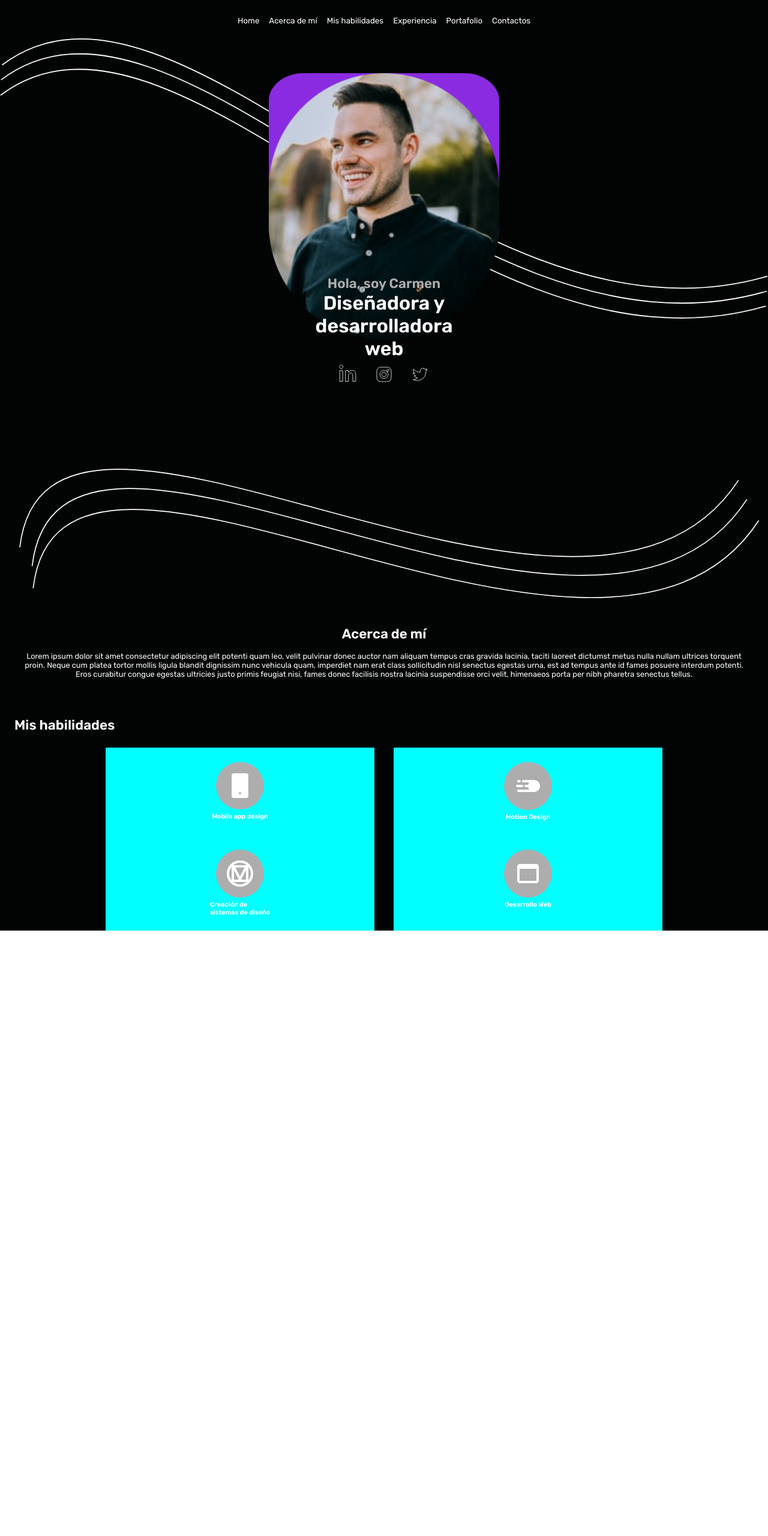
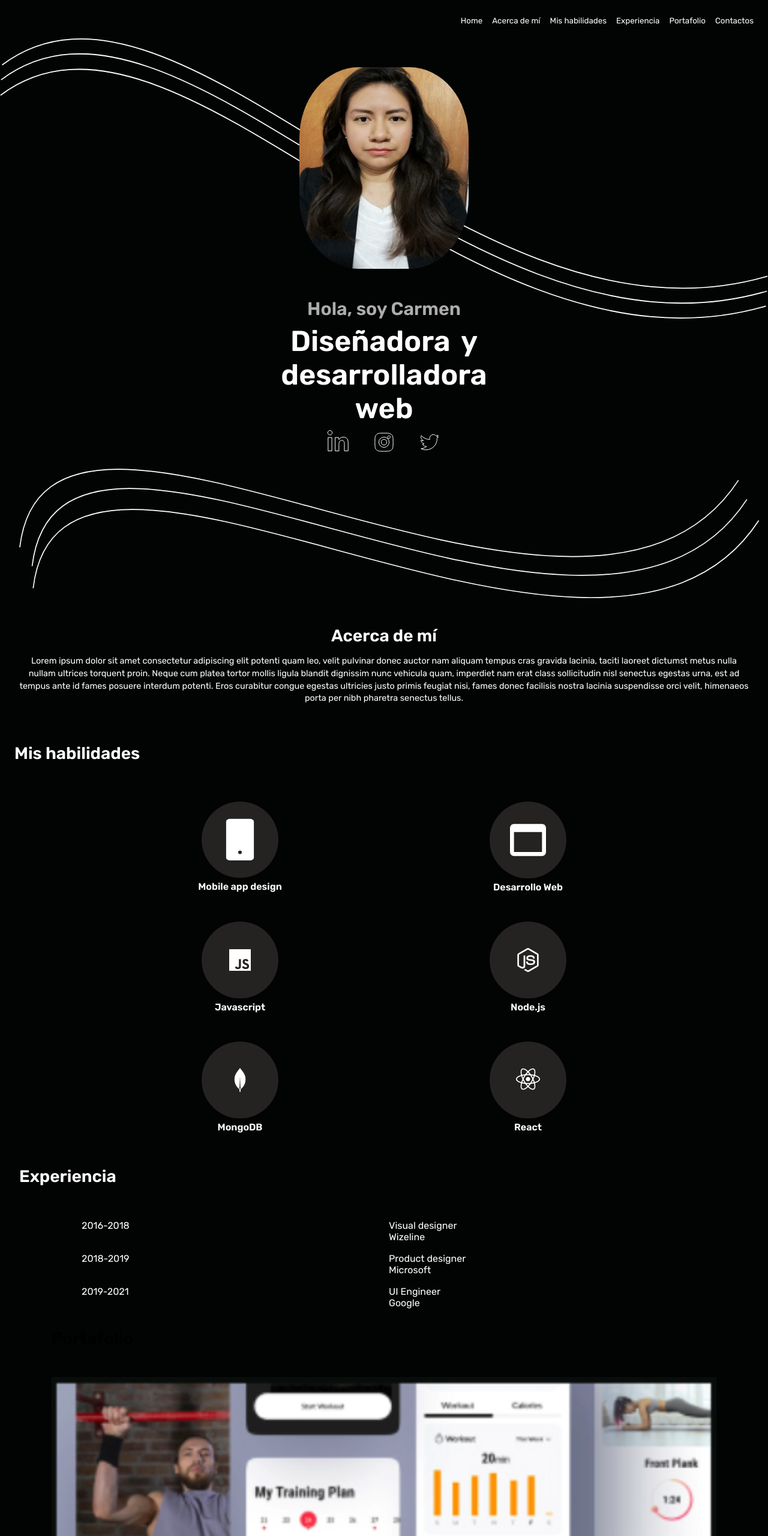
Before and after one commit to CarmenXP/PortafolioCarmenXocua, a plain HTML site: page Portafolio 7/index.html in a window 1280 px wide. Shown: the top 2560 px of the page at 60% size. Before the commit the page ends 1551 px from the top, so only its background shows below. Drawn offline with nearby package versions, Linux system fonts and the light colour scheme.

Commit message:
maquetado responsivo

```diff
--- a/Portafolio 7/assets/css/styles.css
+++ b/Portafolio 7/assets/css/styles.css
@@ -9,7 +9,8 @@
     padding: 0;
     margin: 0;
     box-sizing: border-box;
-    font-family:  'Rubik', sans-serif;;
+    font-family:  'Rubik', sans-serif;
+
 
 }
 header{
@@ -40,7 +41,9 @@ nav{
     border-bottom: 1px solid black;
     margin-bottom: .25rem;
     color: var(--tittles);
+    width: 100vw;
 }
+
 ul{
     display: flex;
     list-style: none;
@@ -59,6 +62,7 @@ nav > ul > li > a{
 .curly1, .curly2{
 
 width: 100vw;
+background-color: none;
 
 }
 .curly1{
@@ -67,19 +71,18 @@ width: 100vw;
 
 .photo{
 
-    height: 30%;
-    width: 30%;
+    height: 32%;
+    width: 27.5%;
     border-radius: 15%;
     position: absolute;
-    background-color: blueviolet;
-
-    top: 12%
+    background-color: none;
+    top: 13%
 }
 .image{
     width: 100%;
     object-fit: fills;
-
-
+    border-radius: 40%;
+    height: 100%;
 }
 .presentation{
     width: 100vw;
@@ -89,7 +92,8 @@ width: 100vw;
     align-items: center;
     flex-direction: column;
     position: absolute;
-    bottom: 25%;
+    bottom: 22%;
+    background-color: none;
 }
 
 .linkedin, .instagram, .twitter{
@@ -101,6 +105,7 @@ width: 100vw;
     text-align: center;
     padding: 1.5rem 2rem;
     background-color: var(--background-body);
+    color: var(--tittles);
     color: var(--tittles);
 }
 .aboutMe > h2{
@@ -131,24 +136,241 @@ width: 100vw;
 
 }
 .skill{
-    background-color: aqua;
+
     padding: 1.5rem 0 ;
     display: flex;
     flex-direction: column;
     align-items: center;
-
+    text-align: center;
 }
 .skill > img{
     padding: 1rem;
     width: 5rem;
     border-radius: 50%;
-    background-color: var(--letter);
+    background-color: rgb(37, 34, 34);
 
+}
+.skill i{
+    padding: 1rem;
+    width: 5rem;
+    height: 5rem;
+    border-radius: 50%;
+    background-color: rgb(37, 34, 34);
+}
+.bx{
+   font-size: xx-large;
+   font-weight: 400;
+   width: 100%;
 }
 .skill > h6{
     margin-top: .3rem;
+    font-size: small;
+}
+.experience{
+    background-color: var(--background-body);
+
+}
+.experience>h2{
+    font-size: 1.4rem;
+    padding: 2rem;
+    color: var(--tittles);
 }
 .line-time{
     display: grid;
-    grid-template-columns: auto auto;
+    grid-template-columns: 40% 40%;
+    justify-content: center;
+    color: var(--tittles);
 }
+
+.line-time > p{
+    border-bottom: 1px solid black;
+    padding: .5rem .5rem ;
+}
+.portafolio{
+    padding: 1.5rem;
+    display: grid;
+    grid-template-columns: 90%;
+    row-gap: 2rem;
+    justify-content: center;
+    background-color: var(--background-body);
+
+}
+.portafolio>h2{
+    font-size: 1.4rem;
+
+}
+.project > img{
+    width: 100%;
+}
+.contact{
+    background-color: var(--background-body);
+    color: var(--tittles);
+}
+.contact > h2{
+    font-size: 1.4rem;
+    padding: 1rem 0 0 2rem;
+
+
+}
+.myContac{
+    display: grid;
+    grid-template-columns: 49% 49%;
+    justify-content: center;
+    margin-top: 1rem;
+    padding: 1rem 0 3rem  0;
+}
+
+
+.cardContac{
+  text-align: center;
+}
+.cardContac > p{
+    font-size: small;
+
+}
+.cardContac > img{
+    background-color: rgb(37, 34, 34);
+    padding: .9rem;
+    border-radius: 50%;
+    margin-bottom: .5rem;
+}
+footer{
+    text-align: center;
+    background-color: var(--background-body);
+    color: var(--tittles);
+}
+footer > p{
+    font-size: medium;
+    padding: 2rem ;
+}
+
+@media screen and ( min-width:500px ){
+    .photo{
+
+        height: 35%;
+        width: 28%;
+        border-radius: 15%;
+        top: 12%
+    }
+    .image{
+        width: 100%;
+        object-fit: fills;
+        border-radius: 35%;
+        height: 100%;
+    }
+    .presentation{
+       bottom: 20%;
+    }
+    header h1{
+        font-size: 2.1rem;
+    }
+    .aboutMe > p{
+        font-size: .8rem;
+        line-height: 1.3rem;
+        word-spacing: 1.1 rem;
+    }
+}
+@media screen and ( min-width:620px ){
+    header h1{
+        font-size: 2.4rem;
+    }
+    header h2{
+      font-size: 1.6rem;
+    }
+    .aboutMe h2, .experience h2, .contact h2, .portafolio h2, .skillsSection h2 {
+        font-size: 1.75rem;
+        margin-bottom: 1rem;
+    }
+    .cardContac > img{
+        background-color: #adadad;
+        padding: 1.5rem;
+        border-radius: 50%;
+        margin-bottom: .7rem;
+    }
+    .cardContac > small{
+        font-size:1rem;
+
+    }
+    .skill > h6{
+        font-size: medium;
+    }
+
+}
+    @media screen and ( min-width:720px ){
+        .photo{
+        height: 35%;
+        width: 24%;
+        border-radius: 15%;
+        position: absolute;
+
+        top: 9%
+        }
+        .presentation{
+            bottom: 20%;
+         }
+         header h1{
+            font-size: 2.5rem;
+
+        }
+        header h2{
+            font-size: 1.6rem;
+
+        }
+        .linkedin, .instagram, .twitter{
+            margin: .5rem 1rem;
+             height: 2.3rem;
+             width: 2.3rem;
+        }
+        .skill > img{
+            padding: 1.5rem;
+            width: 8rem;
+        }
+        .aboutMe > p{
+            font-size: .9rem;
+            line-height: 1.3rem;
+            word-spacing: 1.1 rem;
+        }
+        .skill i{
+            padding: 2.5rem;
+            width: 8rem;
+            height: 8rem;
+        }
+
+        footer > p{
+            font-size: large;
+
+        }
+    }
+@media screen and ( min-width:920px ){
+    .photo{
+
+        height: 33%;
+        width: 22%;
+        border-radius: 15%;
+        position: absolute;
+
+        top: 11%
+    }
+    .presentation{
+        bottom: 22%;
+     }
+     header h1{
+        font-size: 3rem;
+        line-height: 3.5rem;
+        word-spacing: .5rem;
+
+    }
+    header h2{
+        font-size: 1.9rem;
+        margin: .5rem;
+    }
+    .linkedin, .instagram, .twitter{
+        margin: .5rem 1rem;
+         height: 2.5rem;
+         width: 2.5rem;
+      }
+      footer > p{
+        font-size: larger;
+
+    }
+}
--- a/Portafolio 7/index.html
+++ b/Portafolio 7/index.html
@@ -6,6 +6,7 @@
     <meta name="viewport" content="width=device-width, initial-scale=1.0">
     <title>Document</title>
     <link rel="stylesheet" href="./assets/css/styles.css">
+    <link href='https://unpkg.com/boxicons@2.1.2/css/boxicons.min.css' rel='stylesheet'>
 </head>
 <body>
     <header>
@@ -21,7 +22,7 @@
         </nav>
         <img class="curly1" src="./assets/images/Group 99.svg" alt="curly1">
         <div class="photo">
-            <img src="./assets/images/Rectangle 45.png" alt="photo" class="image">
+            <img src="./assets/images/Carmen.jpeg" alt="photo" class="image">
         </div>
         <div class="presentation">
             <h2>Hola, soy Carmen</h2>
@@ -48,21 +49,71 @@
             <h6>Mobile app design</h6>
         </div>
         <div class="skill">
-            <img src="./assets/images/mdi_motion.svg" alt="">
-            <h6>Motion Design</h6>
-        </div>
-        <div class="skill">
-            <img src="./assets/images/mdi_material-design.svg" alt="">
-            <h6>Creación de <br>sistemas de diseño</h6>
-        </div>
-        <div class="skill">
             <img src="./assets/images/ic_outline-web-asset.svg" alt="">
             <h6>Desarrollo Web</h6>
         </div>
+        <div class="skill">
+            <i class='bx bxl-javascript bx-lg'></i>
+            <h6>Javascript</h6>
+        </div>
+        <div class="skill">
+            <i class='bx bxl-nodejs bx-lg'></i>
+            <h6>Node.js</h6>
+        </div>
+        <div class="skill">
+            <i class='bx bxl-mongodb bx-lg'></i>
+            <h6>MongoDB</h6>
+        </div>
+        <div class="skill">
+            <i class='bx bxl-react bx-lg'></i>
+            <h6>React</h6>
+        </div>
+    </div>
+</section>
+<section class="experience" id="experience">
+    <h2>Experiencia</h2>
+    <div class="line-time">
+        <p>2016-2018</p>
+        <p>Visual designer<br>Wizeline</p>
 
+        <p>2018-2019</p>
+        <p>Product designer<br>Microsoft</p>
+
+        <p>2019-2021</p>
+        <p>UI Engineer<br>Google</p>
     </div>
-
 </section>
+<section class="portafolio" id="portafolio">
+    <h2>Portafolio</h2>
+    <!--<img src="./assets/images/Group 97.svg" alt="imagenFondo"> -->
+    <div class="project">
+        <img src="./assets/images/proyecto1.png" alt="p1">
+    </div>
+    <div class="project">
+        <img src="./assets/images/proyecto2.png" alt="p2">
+    </div>
+    <div class="project">
+        <img src="./assets/images/proyecto3.png" alt="p3">
+    </div>
+</section>
+<section class="contact" id="contact">
+    <h2>Contacto</h2>
+    <div class="myContac">
+        <div class="cardContac">
+            <img src="./assets/images/phone 3.svg" alt="">
+            <p>Número celular</p>
+            <small>+52 5540510609</small>
+        </div>
+        <div class="cardContac">
+            <img src="./assets/images/mail 3.svg" alt="">
+            <p>Email</p>
+            <small>xocuaposadas.carmen@gmail.com</small>
+        </div>
+    </div>
+</section>
+<footer>
+    <p>Hecho con &hearts; en Academlo</p>
+</footer>
 
 </body>
 </html>
```
Also changed, not shown: Portafolio 7/assets/images/Carmen.jpeg (added), Portafolio 7/assets/images/proyecto1.png (added), Portafolio 7/assets/images/proyecto2.png (added), Portafolio 7/assets/images/proyecto3.png (added).
